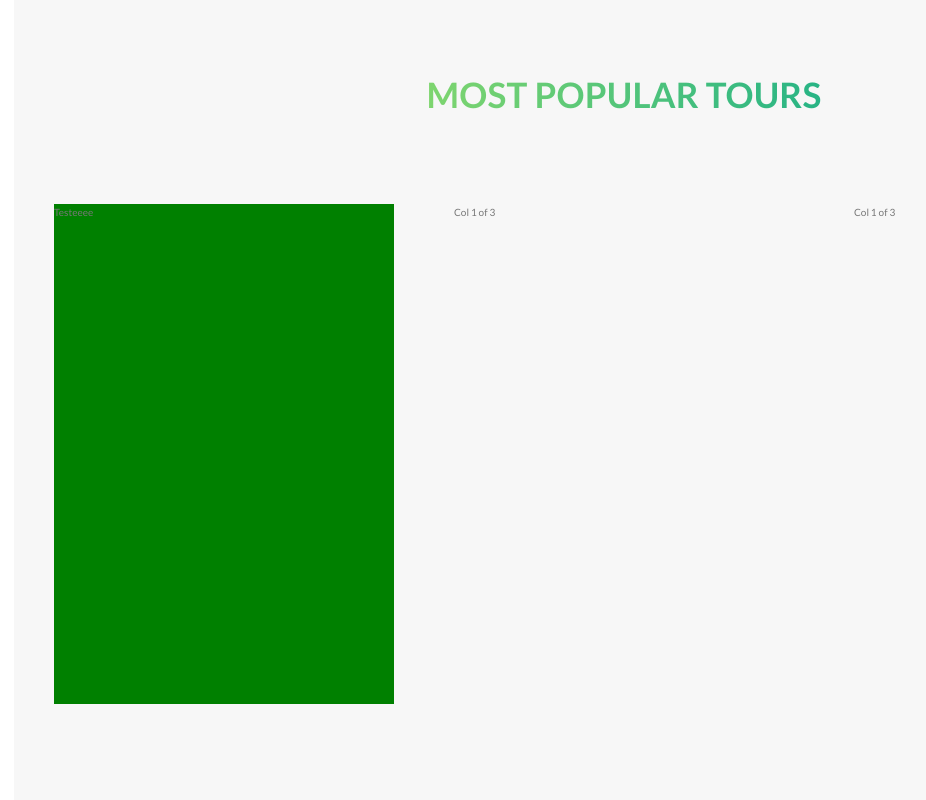
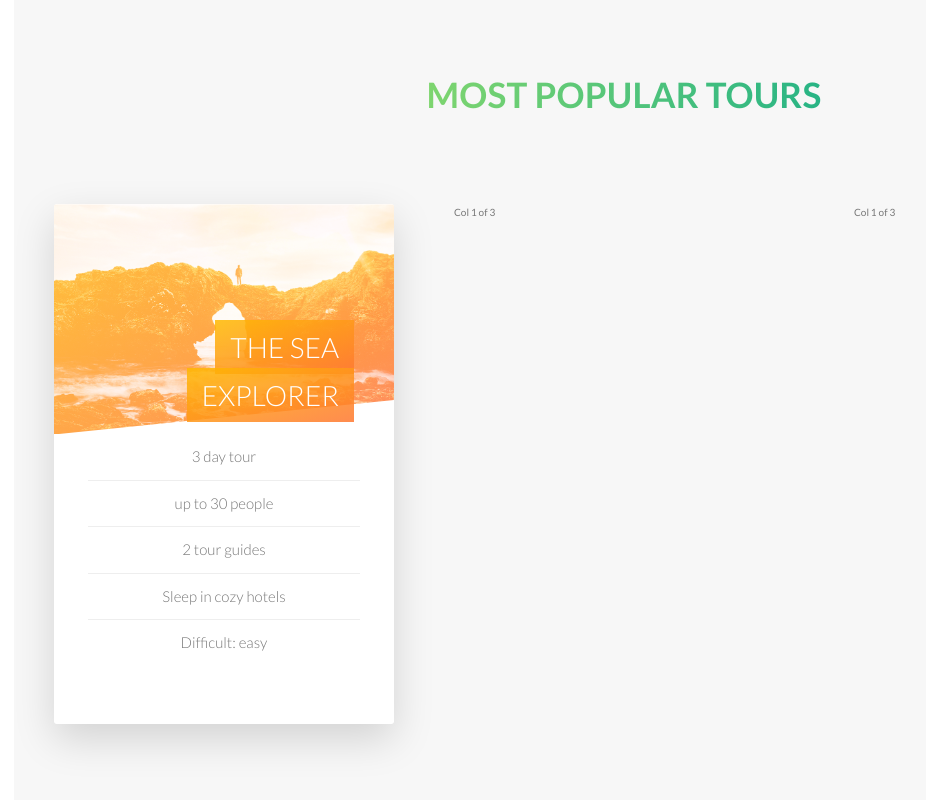
Before and after one commit to pedrofranki/css-course, a website: page Natours/index.html in a window 1280 px wide. Shown: the part 2371-3171 px from the top of the page, without its empty margins (16-942 px from the left). Drawn offline with Linux system fonts and the light colour scheme.

Commit message:
section tours

```diff
--- a/Natours/index.html
+++ b/Natours/index.html
@@ -108,7 +108,32 @@
                 <div class="row">
                     <div class="col-1-of-3">
                        <div class="card">
-                           Testeeee
+                           <div class="card__side card__side--front ">
+                                <div class="card__picture card__picture--1">
+                                    &nbsp;
+                                </div>
+                                <h4 class="card__heading">
+                                    <span class="card__heading-span card__heading-span--1">The Sea Explorer</span>
+                                </h4>
+                                <div class="card__details">
+                                    <ul>
+                                        <li>3 day tour</li>
+                                        <li>up to 30 people</li>
+                                        <li>2 tour guides</li>
+                                        <li>Sleep in cozy hotels</li>
+                                        <li>Difficult: easy</li>
+                                    </ul>
+                                </div>
+                           </div>
+                            <div class="card__side card__side--back card__side--back-1">
+                                <div class="card__cta">
+                                    <div class="card__price-box">
+                                        <p class="card__price-only">Only</p>
+                                        <p class="card__price-value">$300</p>
+                                    </div>
+                                    <a href="#" class="btn btn--white">Book now</a>
+                                </div>
+                            </div>
                        </div>
                     </div>
                     <div class="col-1-of-3">
--- a/Natours/sass/abstracts/_variables.scss
+++ b/Natours/sass/abstracts/_variables.scss
@@ -4,8 +4,16 @@ $color-primary: #55c57a;
 $color-primary-light: #7ed56f;
 $color-primary-dark: #28b485;
 
+$color-secondary-light: #ffb900;
+$color-secondary-dark: #ff7730;
+
+$color-tertiary-light: #2998ff;
+$color-tertiary-dark: #5643fa;
+
+
+
 $color-grey-light-1: #f7f7f7;
-
+$color-grey-light-2: #eee;
 $color-grey-dark: #777;
 $color-white: #fff;
 $color-black: #000;
--- /dev/null
+++ b/Natours/sass/components/_card.scss
@@ -0,0 +1,131 @@
+.card{
+    perspective: 150rem;
+    -moz-perspective: 150rem;
+    position: relative;
+    height: 52rem;
+
+
+    &__side {
+        color:  $color-grey-dark;
+        font-weight: 300;
+        font-size: 2rem;
+        height: 52rem;
+        transition: all 1.2s ease;
+        position: absolute;
+        top: 0;
+        left: 0;
+        width: 100%;
+        backface-visibility: hidden;
+        border-radius: 3px;
+        overflow: hidden;
+        box-shadow: 0 1.5rem 4rem rgba($color-black, .15);
+
+        &--front{
+            background-color: $color-white;
+        }
+
+        &--back{
+            transform: rotateY(180deg);
+
+            &-1{
+                background-image: linear-gradient(to right bottom, $color-secondary-light, $color-secondary-dark);
+            }
+        }
+    }
+
+    &:hover &__side--front{
+        transform: rotateY(-180deg);
+    }
+
+    &:hover &__side--back{
+        transform: rotateY(0);
+    }
+
+    &__picture{
+        background-size: cover;
+        height: 23rem;
+        background-blend-mode: screen;
+        clip-path: polygon(0 0, 100% 0, 100% 85%, 0 100%);
+        -webkit-clip-path: polygon(0 0, 100% 0, 100% 85%, 0 100%);
+
+        &--1{
+            background-image: linear-gradient(to right bottom, $color-secondary-light, $color-secondary-dark), url(../img/nat-5.jpg);
+        }
+
+        &--2{
+            background-image: url(../img/nat-5.jpg);
+        }
+
+        &--3{
+            background-image: url(../img/nat-5.jpg);
+        }
+    }
+
+    &__heading{
+        font-size: 2.8rem;
+        font-weight: 300;
+        text-transform: uppercase;
+        color: $color-white;
+        text-align: right;
+        position: absolute;
+        top: 12rem;
+        right: 4rem;
+        width: 75%;
+    }
+
+    &__heading-span{
+        padding: 1rem 1.5rem;
+        -webkit-box-decoration-break: clone;
+        box-decoration-break: clone;
+
+        &--1{
+            background-image: linear-gradient(to right bottom,
+            rgba($color-secondary-light, .85), rgba($color-secondary-dark, .85));
+        }
+    }
+
+    &__details{
+
+        ul{
+            list-style: none;
+            width: 80%;
+            margin: 0 auto;
+            li{
+                text-align:center;
+                font-size: 1.5rem;
+                padding: 1rem;
+
+                &:not(:last-child){
+                    border-bottom: 1px solid $color-grey-light-2;
+                }
+            }
+        }
+    }
+
+    &__cta{
+        position: absolute;
+        top: 50%;
+        left: 50%;
+        transform: translate(-50%, -50%);
+        width: 90%;
+        text-align: center;
+
+    }
+
+    &__price-box{
+        text-align: center;
+        color: $color-white;
+        margin-bottom: 8rem;
+    }
+
+    &__price-only{
+        font-size: 2rem;
+        text-transform: uppercase;
+    }
+
+    &__price-value{
+        font-size: 6rem;
+        text-transform: uppercase;
+    }
+
+}
```
Also changed, not shown: Natours/css/style.css.
